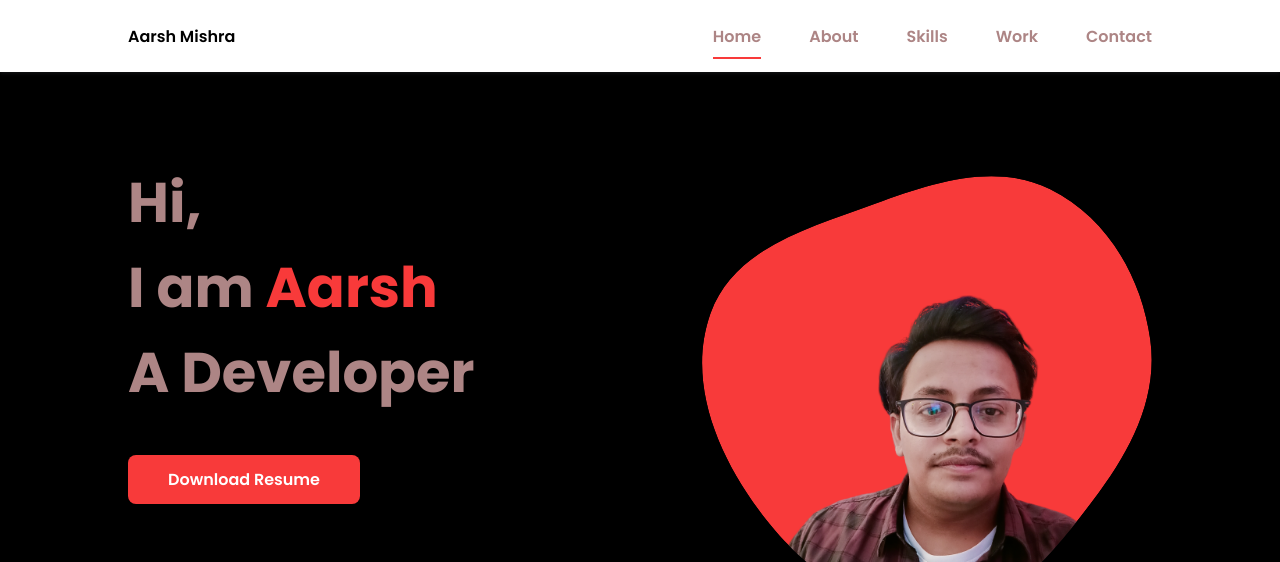
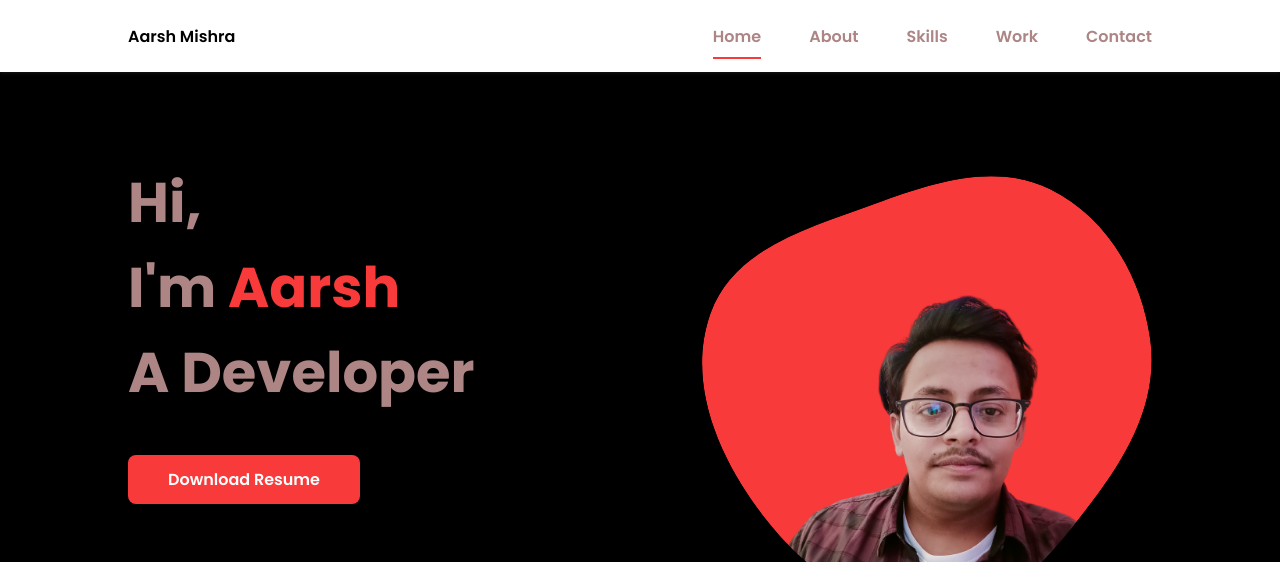
Before and after one commit to LuC-9/portfolio, a plain HTML site: page index.html in a window 1280 px wide. Shown: the top 562 px of the page. Drawn offline with nearby package versions, Linux system fonts and the light colour scheme.

Commit message:
Update index.html

```diff
--- a/index.html
+++ b/index.html
@@ -40,7 +40,7 @@
             <!--===== HOME =====-->
             <section class="home bd-grid" id="home">
                 <div class="home__data">
-                    <h1 class="home__title">Hi,<br>I am <span class="home__title-color">Aarsh</span><br> A Developer</h1>
+                    <h1 class="home__title">Hi,<br>I'm <span class="home__title-color">Aarsh</span><br> A Developer</h1>
 
                     <a href="/assets/Aarsh_Mishra_-_Software_Developer%20(6).pdf" target="_blank" rel ="noopener npreferrer" class="button">Download Resume</a>
                 </div>
```
